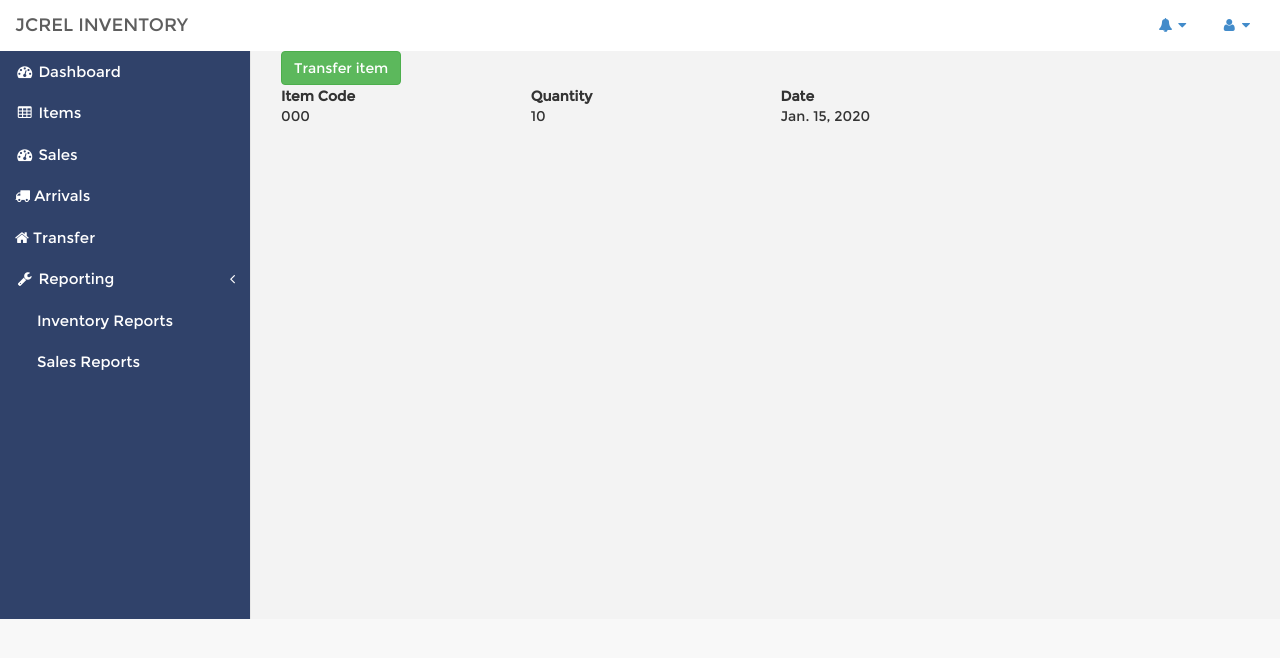
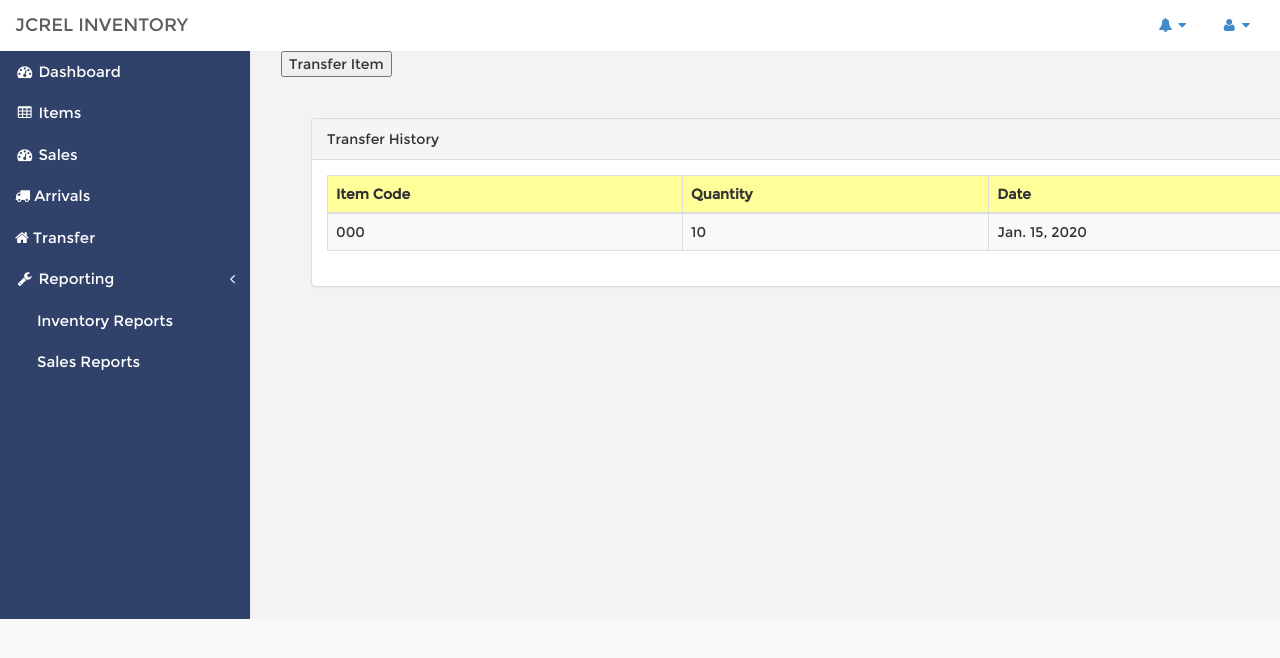
Before and after one commit to roselleebarle04/jcrel-ims, a Django app: page /transfer_hist/ in a window 1280 px wide. Shown: the top 658 px of the page. Run offline with Django 3.2, Linux system fonts and the light colour scheme; tables that the repository leaves empty hold one stand-in row (values such as "Sample post"); some libraries are stand-ins or nearby versions.

Commit message:
Update transfer page and views.py

```diff
--- a/inventory/templates/transfer/transfer_hist.html
+++ b/inventory/templates/transfer/transfer_hist.html
@@ -3,38 +3,43 @@
 
 {% block content %}
 
-
-	<div class="row">
-    <div class="col-lg-3">
-        <a href="/transfer_form" class="btn btn-success">Transfer item</a>
-    </div>
+	<form action="{% url "transfer_form" %}">
+    <input type="submit" value="Transfer Item">
+</form>
+    <br>
+    </br>
 
 <div class="row">
     <div class="col-lg-12">
     </div>
 </div>
 
-   <div class="container-fluid">
-  <div class="row">
-    <div class="col-sm-3"><dt>Item Code </dt></div>
-    <div class="col-sm-3"><dt>Quantity</dt></div>
-    <div class="col-sm-3"><dt>Date</dt></div>
-
+   <div class="container">
+    <div class="col-lg-12">
+     <div class="panel panel-default">
+      <div class="panel-heading">Transfer History</div>
+       <div class="panel-body">
+         <table class="table table-bordered table-striped table-hover">
+          <thead>
+            <tr bgcolor="#FFFF99" >
+             <th>Item Code</th>
+             <th>Quantity</th>
+             <th>Date</th>
+            </tr>
+          </thead>
+          <tbody>
+    {% for transfer in object_list %}
+            <tr>
+             <td>{{transfer.item.store_code}}</td>
+             <td>{{transfer.quantity_to_transfer}}</td>
+             <td>{{transfer.transfer_date}}</td>
+            </tr>
+    {% endfor %}
+          </tbody>
+        </table>
+      </div>
+    </div>
   </div>
 </div>
 
-  </table>
-    {% for transfer in object_list %}
-
-<table bgcolor="FFCCFF">
- <div class="container-fluid">
-  <div class="row">
-    <div class="col-sm-3">{{transfer.item.store_code}}</div>
-    <div class="col-sm-3">{{transfer.quantity_to_transfer}}</div>
-    <div class="col-sm-3">{{transfer.transfer_date}}</div>
-  </div>
-     </table>
-
-    {% endfor %}
-
 {% endblock content %}
--- a/inventory/views.py
+++ b/inventory/views.py
@@ -122,7 +122,7 @@ def create_transfer(request,template_name ='dashboard/transfer_form.html'):
 	form = TransferForm(request.POST or None)
 	if form.is_valid():
 		form.save()
-		return redirect('transfer_form')
+		return redirect('transfer_hist')
 	return render(request,template_name,{'form':form})
 
 def transfer_hist(request,template_name = 'transfer/transfer_hist.html'):
```
Also changed, not shown: inventory/templates/transfer/transfer_form.html (+4 -8 lines).
